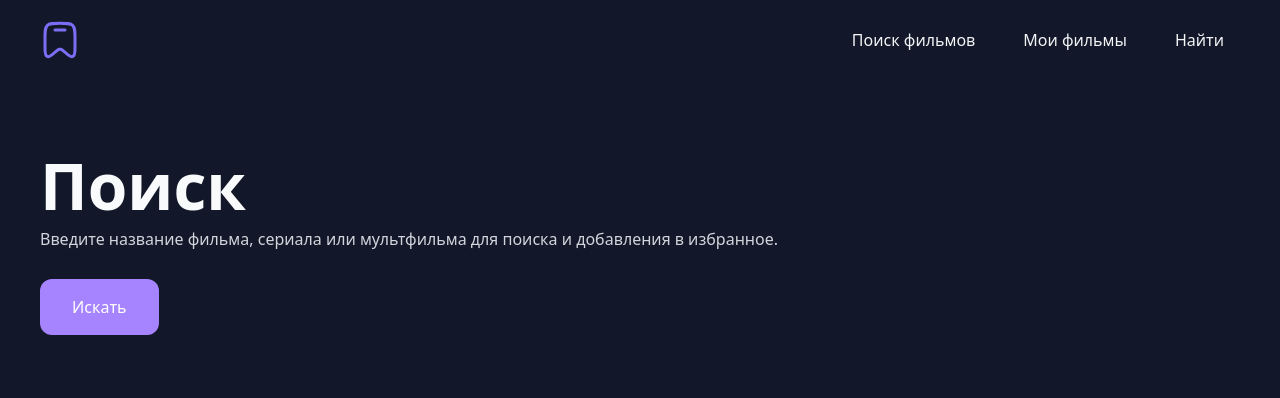
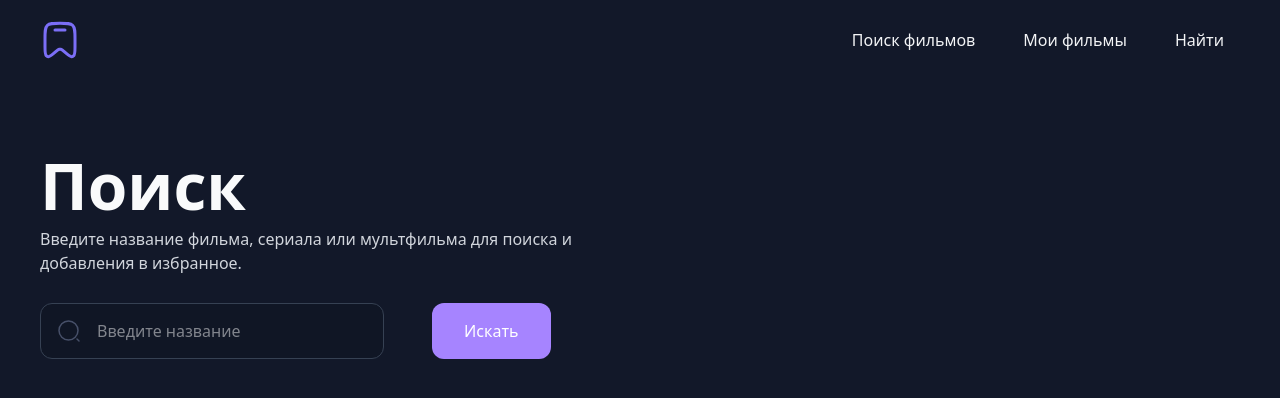
Before and after one commit to leevermy/PurpleSchool-react, a React (Vite) app: page / in a window 1280 px wide. Shown: the top 398 px of the page. Built offline with nearby package versions, Linux system fonts and the light colour scheme.

Commit message:
add input

```diff
--- a/src/App.tsx
+++ b/src/App.tsx
@@ -1,18 +1,30 @@
+import { useState } from 'react';
 import Button from './components/Button'
 import Description from './components/Description';
 import Title from './components/Title';
 import Header from './layout/Header';
+import Input from './components/Input/Input';
+import SearchIcon from './assets/LeftIcon.svg';
 
 function App() {
+  const [event, setEvent] = useState('');
+
+  const handleEvent = () => {
+    setEvent('search');
+  }
+
   return (
     <>
       <Header />
       <div className='container'>
         <Title className='mt-20'>Поиск</Title>
-        <Description>
-          Введите название фильма, сериала или мультфильма для   поиска и добавления в избранное.
+        <Description className='w-[588px]'>
+          Введите название фильма, сериала или мультфильма для поиска и добавления в избранное.
         </Description>
-        <Button onClick={() => console.log('clicked')}>Искать</Button>
+        <div className='flex gap-12'>
+          <Input value={event} placeholder='Введите название' icon={SearchIcon}/>
+          <Button onClick={handleEvent}>Искать</Button>
+        </div>
       </div>
     </>
   )
--- /dev/null
+++ b/src/components/Input/Input.tsx
@@ -0,0 +1,15 @@
+interface IInputProps {
+	icon?: string;
+	value: string;
+	placeholder: string;
+}
+const Input: React.FC<IInputProps> = ({ icon, value, placeholder }) => {
+	return (
+		<div className='flex py-3 px-4 rounded-xl border border-gray-700 w-[344px]  bg-black/10'>
+			{icon && <img src={icon} className='mr-4 w-[24px]'/>}
+			<input type="text" className='text-gray-100 w-full' value={value} placeholder={placeholder}/>
+		</div>
+	);
+}
+
+export default Input;
```
Also changed, not shown: src/assets/LeftIcon.svg (added).
